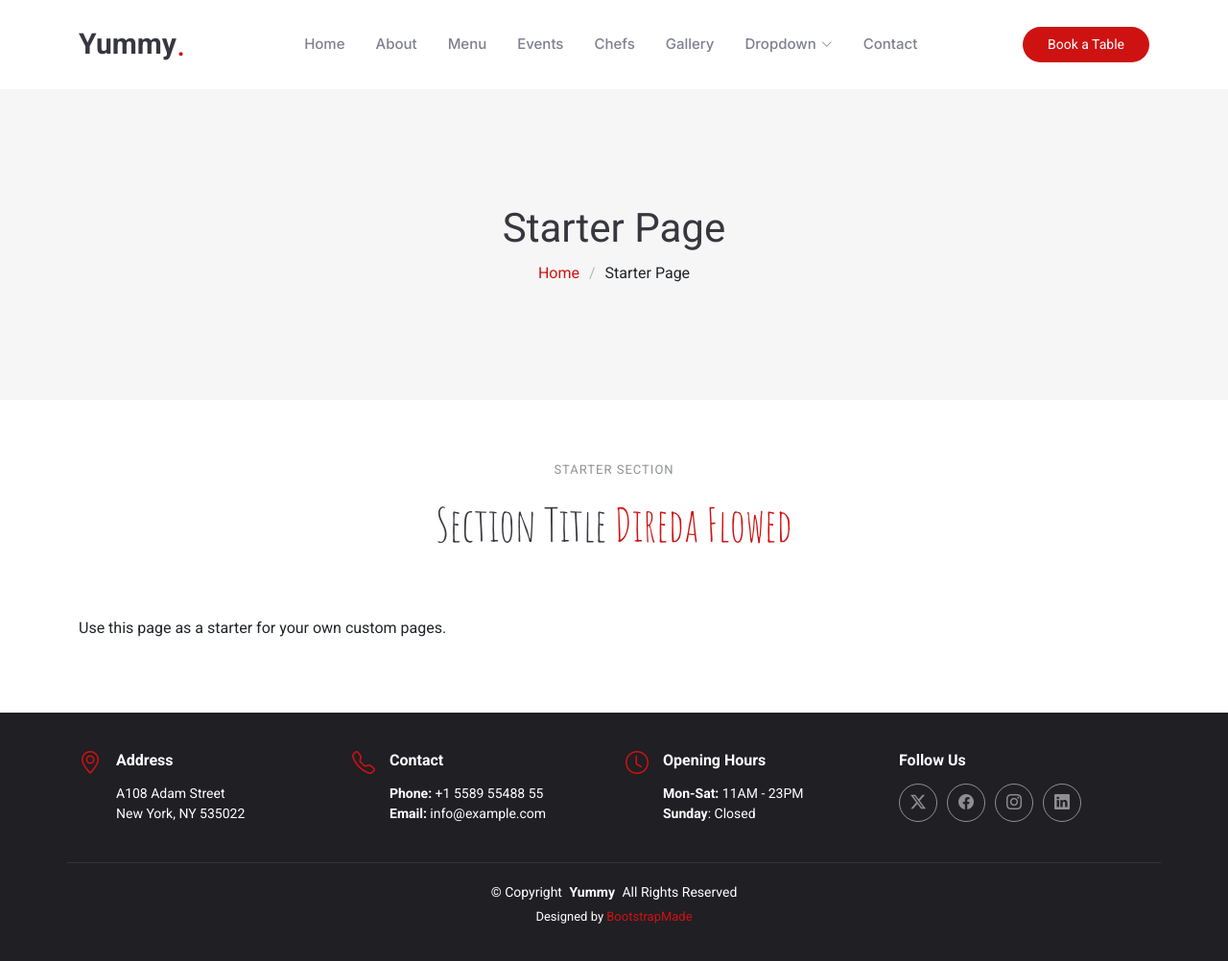
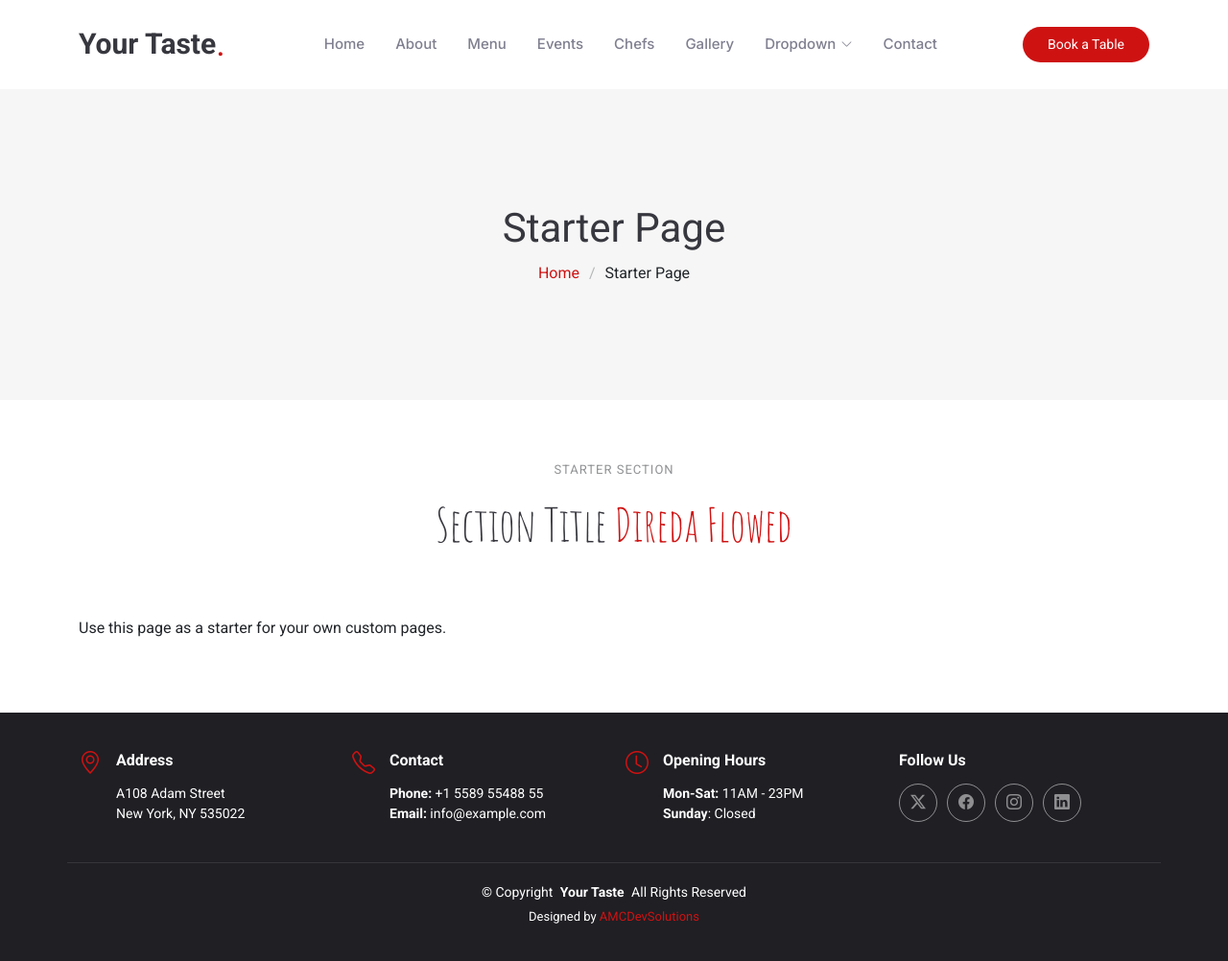
Before and after one commit to ddagencyy/Restaurent-site, a plain HTML site: page starter-page.html in a window 1280 px wide. Shown: the whole page at 96% size. Drawn offline with Linux system fonts and the light colour scheme.

Commit message:
Successfully Change

```diff
--- a/starter-page.html
+++ b/starter-page.html
@@ -4,12 +4,11 @@
 <head>
   <meta charset="utf-8">
   <meta content="width=device-width, initial-scale=1.0" name="viewport">
-  <title>Starter Page - Yummy Bootstrap Template</title>
+  <title>Restaurent Site</title>
   <meta name="description" content="">
   <meta name="keywords" content="">
 
   <!-- Favicons -->
-  <link href="assets/img/favicon.png" rel="icon">
   <link href="assets/img/apple-touch-icon.png" rel="apple-touch-icon">
 
   <!-- Fonts -->
@@ -44,7 +43,7 @@
       <a href="index.html" class="logo d-flex align-items-center me-auto me-xl-0">
         <!-- Uncomment the line below if you also wish to use an image logo -->
         <!-- <img src="assets/img/logo.png" alt=""> -->
-        <h1 class="sitename">Yummy</h1>
+        <h1 class="sitename">Your Taste</h1>
         <span>.</span>
       </a>
 
@@ -166,13 +165,13 @@
     </div>
 
     <div class="container copyright text-center mt-4">
-      <p>© <span>Copyright</span> <strong class="px-1 sitename">Yummy</strong> <span>All Rights Reserved</span></p>
+      <p>© <span>Copyright</span> <strong class="px-1 sitename">Your Taste</strong> <span>All Rights Reserved</span></p>
       <div class="credits">
         <!-- All the links in the footer should remain intact. -->
         <!-- You can delete the links only if you've purchased the pro version. -->
         <!-- Licensing information: https://bootstrapmade.com/license/ -->
         <!-- Purchase the pro version with working PHP/AJAX contact form: [buy-url] -->
-        Designed by <a href="https://bootstrapmade.com/">BootstrapMade</a>
+        Designed by <a href="##">AMCDevSolutions</a>
       </div>
     </div>
 
```
Also changed, not shown: index.html (+6 -7 lines).
